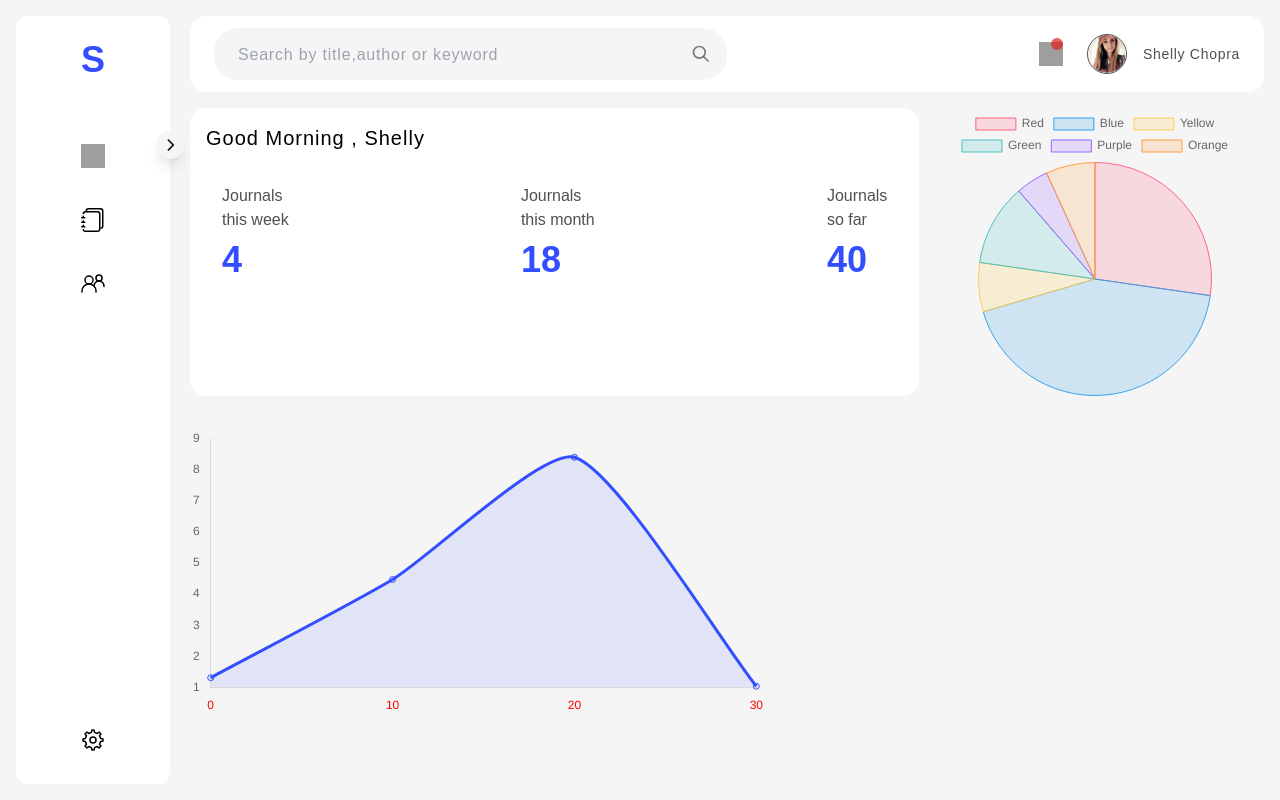
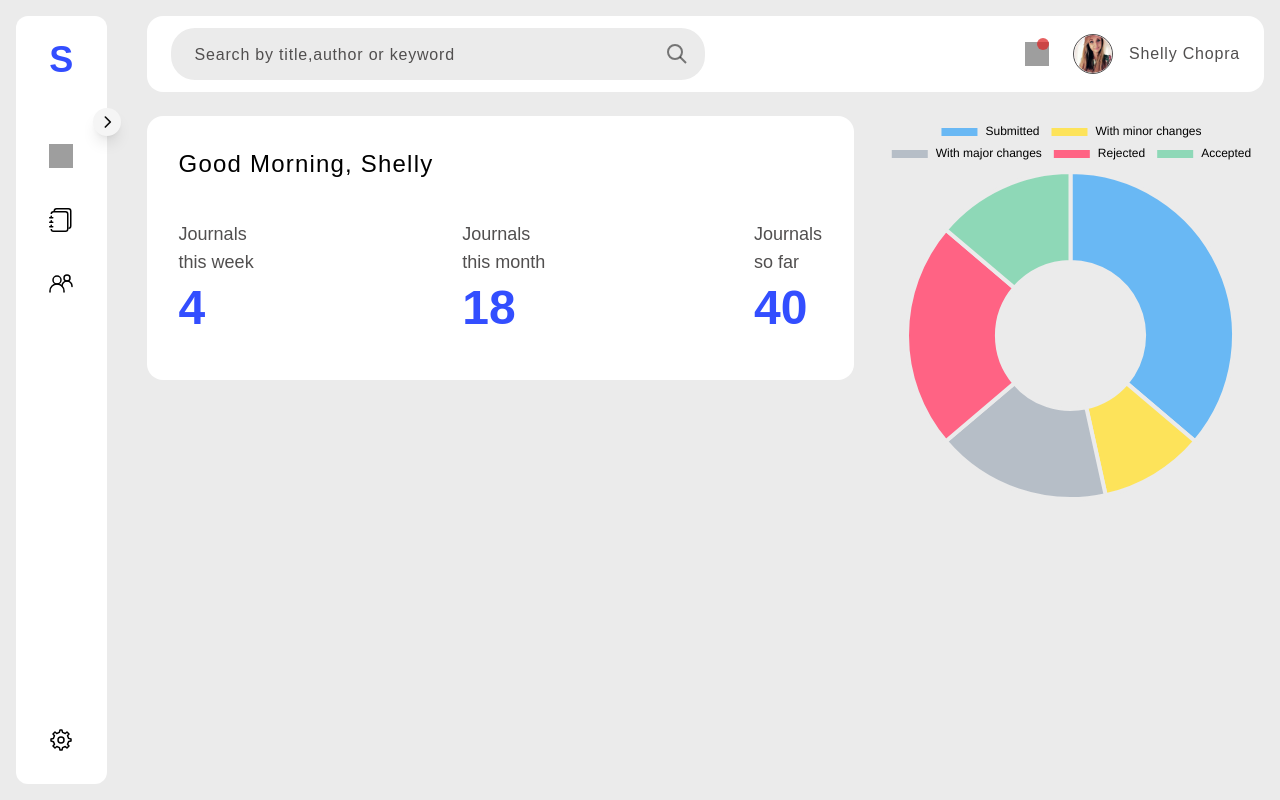
Before and after one commit to vineet1202/satyam-frontend, a React (Vite) app: page /satyam in a window 1280 px wide. Built offline with nearby package versions, Linux system fonts and the light colour scheme; grey boxes are pictures that could not be loaded; the HTML template or start-up script is replaced by a standard one; a web font is replaced by a local one.

Commit message:
Updated the satyam landing

```diff
--- a/src/Components/SideBar.jsx
+++ b/src/Components/SideBar.jsx
@@ -43,13 +43,13 @@ const SideBar = ({ links }) => {
   return (
     <FlexCol
       as="aside"
-      className="relative items-center justify-between gap-10 rounded-xl bg-white px-6 pb-8 pt-6"
+      className="relative min-w-max items-center justify-between gap-10 rounded-xl bg-white px-8 pb-8 pt-6"
       style={{
         minHeight: "calc(100vh - 2rem)",
       }}
     >
       {/* Show Button */}
-      <Center className="absolute left-full top-[15%] h-7  w-7 -translate-x-1/2 rounded-full bg-[#f5f5f5] shadow-lg transition-colors hover:bg-blue">
+      <Center className="absolute left-full top-[12%] h-7  w-7 -translate-x-1/2 rounded-full bg-[#f5f5f5] shadow-lg transition-colors hover:bg-blue">
         <button onClick={handleNavState}>
           <img
             src={ArrowRight}
@@ -59,7 +59,7 @@ const SideBar = ({ links }) => {
       </Center>
 
       {/* Icon and other links */}
-      <CenterCol className="gap-16">
+      <CenterCol className="items-center gap-16">
         {navState === "collapsed" && (
           <Link to="" className=" text-4xl font-bold text-blue">
             S
@@ -74,7 +74,7 @@ const SideBar = ({ links }) => {
             />
           </Link>
         )}
-        <FlexCol className="gap-10">
+        <FlexCol className="items-center gap-10">
           {links.map((link) => (
             <LinkElement key={link.link} {...link} navState={navState} />
           ))}
--- a/src/Pages/Home/Landing/HeroLanding.jsx
+++ b/src/Pages/Home/Landing/HeroLanding.jsx
@@ -43,7 +43,7 @@ const Main = () => {
         Lorem Ipsum is simply dummy text of the printing and typesetting
         industry. Lorem Ipsum has been the industry's standard
       </p>
-      <BtnBlack className="mb-12 text-lg">View Journals</BtnBlack>
+      <BtnBlack className="mb-12 text-lg">Submission Button</BtnBlack>
     </CenterCol>
   );
 };
--- a/src/Pages/Satyam/Landing/AreaChart.jsx
+++ /dev/null
@@ -1,77 +0,0 @@
-import React from "react";
-import {
-  Chart as ChartJS,
-  CategoryScale,
-  LinearScale,
-  PointElement,
-  LineElement,
-  Tooltip,
-  Filler,
-} from "chart.js";
-import { Line } from "react-chartjs-2";
-
-ChartJS.register(
-  CategoryScale,
-  LinearScale,
-  PointElement,
-  LineElement,
-  Tooltip,
-  Filler,
-);
-
-export const options = {
-  responsive: true,
-  plugins: {
-    legend: {
-      display: false,
-    },
-  },
-  tension: 0.2,
-  scales: {
-    x: {
-      ticks: {
-        color: "#ff0000",
-      },
-      grid: {
-        display: false,
-      },
-    },
-
-    y: {
-      grid: {
-        display: false,
-      },
-    },
-  },
-};
-
-const labels = [
-  "0",
-  "10",
-  "20",
-  "30",
-  // "May",
-  // "June",
-  // "July",
-  // "August",
-  // "September",
-  // "October",
-  // "November",
-  // "December",
-];
-
-export const data = {
-  labels,
-  datasets: [
-    {
-      fill: true,
-      data: labels.map(() => Math.random() * 10),
-      borderColor: "#334eff",
-      backgroundColor: "rgba(51, 78, 255,.1)",
-    },
-  ],
-};
-
-export default function AreaChart() {
-  return <Line options={options} data={data} />;
-}
--- a/src/Pages/Satyam/Landing/PieChart.jsx
+++ b/src/Pages/Satyam/Landing/PieChart.jsx
@@ -1,34 +1,35 @@
 import { Chart as ChartJs, ArcElement, Tooltip, Legend } from "chart.js";
-import { Pie } from "react-chartjs-2";
+import { Doughnut } from "react-chartjs-2";
 
 ChartJs.register(ArcElement, Tooltip, Legend);
 
+const info = {
+  ["Submitted"]: { value: 42, backgroundColor: "rgb(105, 184, 244)" },
+  ["With minor changes"]: { value: 12, backgroundColor: "rgb(253, 227, 90)" },
+  ["With major changes"]: { value: 20, backgroundColor: "rgb(182, 190, 199)" },
+  ["Rejected"]: { value: 26, backgroundColor: "rgba(255, 99, 132, 1)" },
+  ["Accepted"]: { value: 16, backgroundColor: "rgb(142, 216, 183)" },
+};
+
 const PieChart = () => {
   return (
-    <Pie
+    <Doughnut
+      options={{
+        cutout: "45%",
+        color: "black",
+      }}
       data={{
-        labels: ["Red", "Blue", "Yellow", "Green", "Purple", "Orange"],
+        labels: Object.keys(info),
         datasets: [
           {
-            label: "# of Votes",
-            data: [12, 19, 3, 5, 2, 3],
-            backgroundColor: [
-              "rgba(255, 99, 132, 0.2)",
-              "rgba(54, 162, 235, 0.2)",
-              "rgba(255, 206, 86, 0.2)",
-              "rgba(75, 192, 192, 0.2)",
-              "rgba(153, 102, 255, 0.2)",
-              "rgba(255, 159, 64, 0.2)",
-            ],
-            borderColor: [
-              "rgba(255, 99, 132, 1)",
-              "rgba(54, 162, 235, 1)",
-              "rgba(255, 206, 86, 1)",
-              "rgba(75, 192, 192, 1)",
-              "rgba(153, 102, 255, 1)",
-              "rgba(255, 159, 64, 1)",
-            ],
-            borderWidth: 1,
+            label: "No of Journals",
+            data: Object.values(info).map((el) => el.value),
+            backgroundColor: Object.values(info).map(
+              (el) => el.backgroundColor,
+            ),
+
+            borderWidth: 4,
+            borderColor: "#ebebeb",
           },
         ],
       }}
--- a/src/Pages/Satyam/Landing/SatyamLanding.jsx
+++ b/src/Pages/Satyam/Landing/SatyamLanding.jsx
@@ -1,24 +1,23 @@
 import useGreeting from "../../../Hooks/useGreeting";
 import Stats from "./Stats";
 import { FlexCol } from "../../../Elements/Flex";
-import Chart from "./PieChart";
-import LineChart from "./AreaChart";
+import DoughnutChart from "./PieChart";
 
 const SatyamLanding = () => {
   const greeting = useGreeting();
   const name = "Shelly Chopra";
 
   return (
-    <div className="grid grid-cols-[7fr_3fr] gap-8">
-      <FlexCol className="gap-8 rounded-2xl bg-white px-4 py-4">
-        <p className="text-xl tracking-wider">{`${greeting} , ${name.split(" ")[0]}`}</p>
+    <div className="grid grid-flow-row  grid-cols-[5.5fr_3fr] grid-rows-[1fr_1fr] gap-x-6 gap-y-12">
+      {/* Stats */}
+      <FlexCol className="row-start-1 row-end-2 gap-10 rounded-2xl bg-white px-8 pb-12 pt-8">
+        <p className="text-2xl tracking-wider">{`${greeting}, ${name.split(" ")[0]}`}</p>
         <Stats />
       </FlexCol>
-      <div className="h-72">
-        <Chart />
-      </div>
-      <div className="h-72">
-        <LineChart />
+
+      {/* PieChart showing - journal submitted,accepted with minor changes, accepted with major changes,rejected,approved */}
+      <div className="row-start-1 row-end-3 ">
+        <DoughnutChart />
       </div>
     </div>
   );
--- a/src/Pages/Satyam/Landing/Stats.jsx
+++ b/src/Pages/Satyam/Landing/Stats.jsx
@@ -3,18 +3,18 @@ import { FlexCol, Flex } from "../../../Elements/Flex";
 const StatItem = ({ heading, value }) => {
   return (
     <div>
-      <h3 className="mb-2 text-base text-darkgrey">
+      <h3 className="mb-2 text-lg text-darkgrey">
         Journals
         <br />
         {heading}
       </h3>
-      <h4 className="text-4xl font-bold text-blue">{value}</h4>
+      <h4 className="text-5xl font-bold text-blue">{value}</h4>
     </div>
   );
 };
 const Stats = () => {
   return (
-    <Flex className="justify-between px-4 pb-2">
+    <Flex className="justify-between">
       <StatItem heading="this week" value="4" />
       <StatItem heading="this month" value="18" />
       <StatItem heading="so far" value="40" />
--- /dev/null
+++ b/src/Pages/Satyam/ManageUsers/ManageUsers.jsx
@@ -0,0 +1,58 @@
+import { Flex } from "../../../Elements/Flex";
+import Plus from "./../../../assets/img/icons/plus.svg";
+import CaretDown from "./../../../assets/img/icons/caret-down.svg";
+
+const data = [
+  {
+    name: "Vipul Goel",
+    email: "vipul1234test@gmail.com",
+    role: "admin",
+    status: "active",
+    profile: "",
+    _id: "cr766uy7rg4tr4rrgbri",
+  },
+];
+
+const ManageUsers = () => {
+  return (
+    <>
+      {/* Header */}
+      <Flex className="items-center] justify-between">
+        <h1>Manage Users</h1>
+        <Flex className="items-center gap-6">
+          <Flex
+            as="button"
+            className="items-center border-2 border-blue text-blue"
+          >
+            Download CSV
+            <img src={CaretDown} alt="" className="aspect-square w-6" />
+          </Flex>
+          <Flex as="button" className="items-center bg-blue text-white">
+            <img src={Plus} alt="" className="aspect-square w-6" />
+            New
+          </Flex>
+        </Flex>
+      </Flex>
+
+      <table width="100%">
+        <tr>
+          <th>Name</th>
+          <th>Phone No</th>
+          <th>Role</th>
+          <th>Added On</th>
+          <th>Status</th>
+        </tr>
+        <tr className="text-center">
+          <td>Name</td>
+          <td>Phone No</td>
+          <td>Role</td>
+          <td>Added On</td>
+          <td>Status</td>
+          <td>Delete account</td>
+        </tr>
+      </table>
+    </>
+  );
+};
+
+export default ManageUsers;
--- a/src/Pages/Satyam/Profile.jsx
+++ b/src/Pages/Satyam/Profile.jsx
@@ -14,7 +14,7 @@ const Profile = () => {
           src={User}
           className="aspect-auto w-10 rounded-full border-[.05rem] border-darkgrey object-contain object-top "
         />
-        <p className="text-sm tracking-wider text-darkgrey">Shelly Chopra</p>
+        <p className="text-base tracking-wider text-darkgrey">Shelly Chopra</p>
       </Flex>
     </Flex>
   );
--- a/src/Pages/Satyam/Satyam.jsx
+++ b/src/Pages/Satyam/Satyam.jsx
@@ -7,6 +7,7 @@ import SearchBar from "./SearchBar";
 import Profile from "./Profile";
 import { Flex } from "../../Elements/Flex";
 import SatyamLanding from "./Landing/SatyamLanding";
+import ManageUsers from "./ManageUsers/ManageUsers";
 
 const links = [
   {
@@ -28,15 +29,16 @@ const links = [
 
 const Satyam = () => {
   return (
-    <div className="grid grid-cols-[auto_auto] gap-5 bg-[#f5f5f5] p-4">
+    <div className="grid grid-cols-[auto_auto]  gap-10 bg-[#ebebeb] p-4">
       <SideBar links={links} />
       <main>
-        <Flex className="mb-4 items-center justify-between rounded-2xl bg-white px-6 py-3">
+        <Flex className="mb-6 items-center justify-between rounded-2xl bg-white px-6 py-3">
           <SearchBar />
           <Profile />
         </Flex>
         <Routes>
           <Route index element={<SatyamLanding />}></Route>
+          <Route path="users" element={<ManageUsers />}></Route>
           <Route path="manage" element={<h1>This is manage page</h1>}></Route>
         </Routes>
       </main>
--- a/src/Pages/Satyam/SearchBar.jsx
+++ b/src/Pages/Satyam/SearchBar.jsx
@@ -3,13 +3,13 @@ import Search from "./../../assets/img/icons/search.svg";
 
 const SearchBar = () => {
   return (
-    <Flex className="w-1/2 items-center gap-4 rounded-3xl bg-[#f5f5f5] py-3 pl-6 pr-4">
+    <Flex className="w-1/2 max-w-[35rem] items-center gap-4 rounded-3xl bg-[#ebebeb] py-3 pl-6 pr-4">
       <input
-        className="w-full bg-transparent text-lg tracking-wider text-darkgrey placeholder:text-base placeholder:tracking-wider focus:outline-none"
+        className="w-full bg-transparent text-lg tracking-wider placeholder:text-base placeholder:tracking-wider placeholder:text-darkgrey focus:outline-none"
         type="text"
         placeholder="Search by title,author or keyword"
       ></input>
-      <img src={Search} alt="Search" className="aspect-auto w-5" />
+      <img src={Search} alt="Search" className="aspect-auto w-6" />
     </Flex>
   );
 };
```
Also changed, not shown: src/Pages/Home/Hero.tsx (renamed from src/Pages/Home/Hero.jsx), src/assets/img/icons/caret-down.svg (added), src/assets/img/icons/plus.svg (added), 1 other file (tests, documents, lock files or other folders).
